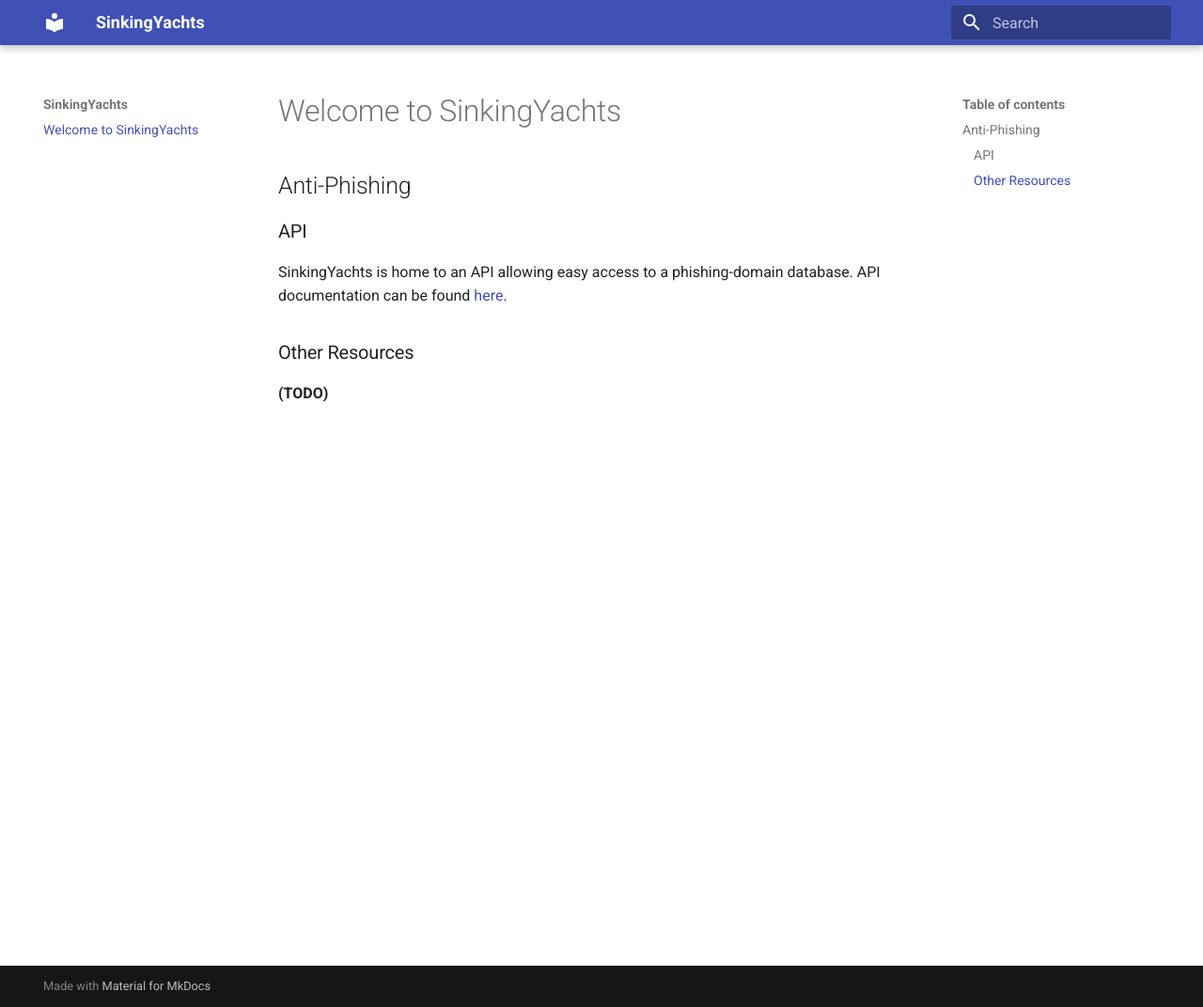
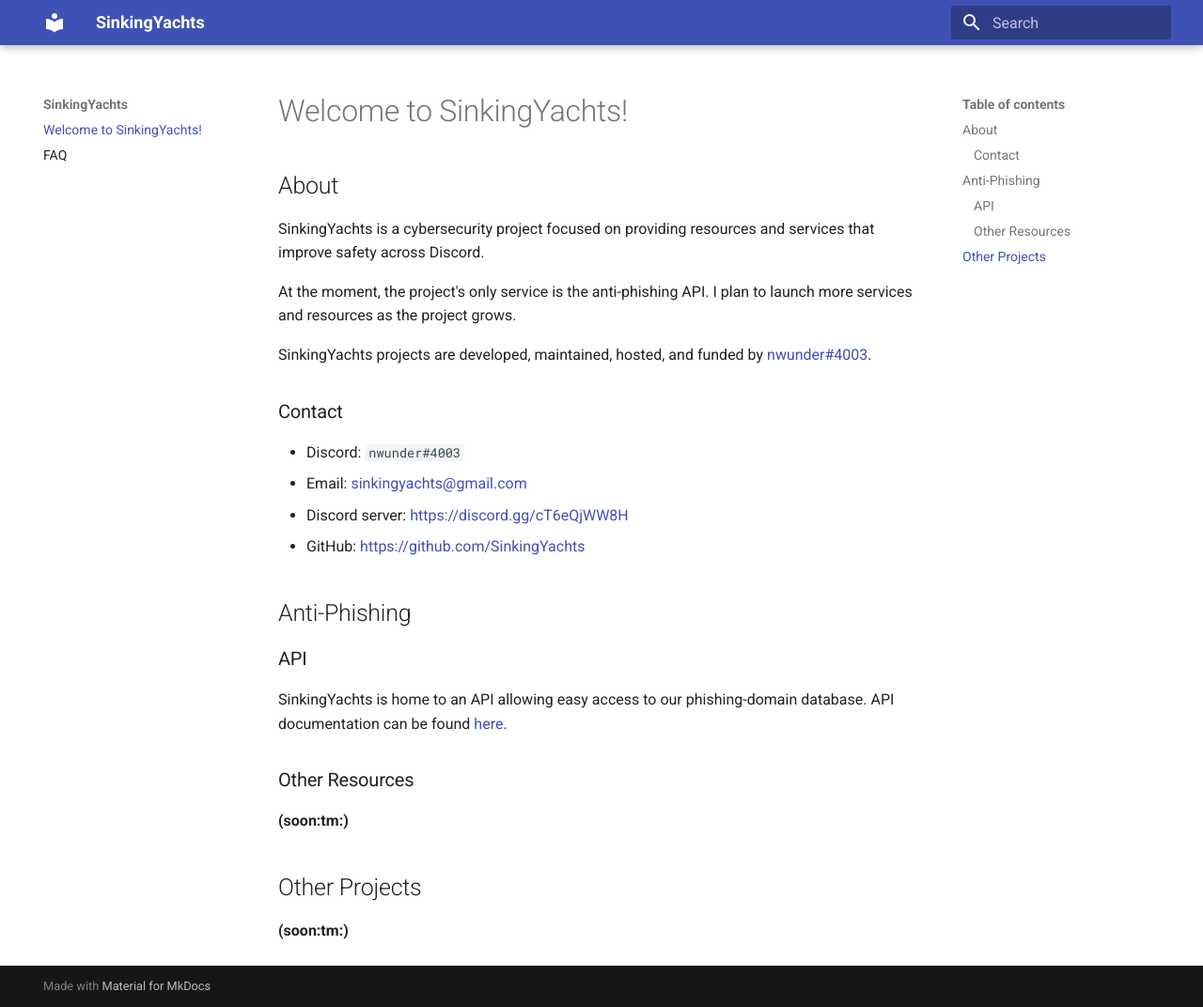
Before and after one commit to SinkingYachts/site, an MkDocs documentation site: the page built from docs/index.md, in a window 1280 px wide and 1072 px high. Shown: the whole window at 94% size. Built offline with MkDocs 1.6.1 and Material for MkDocs 9.7.7, drawn with Linux system fonts in a browser that asks for light colours.

Commit message:
add content to docs

```diff
--- a/docs/index.md
+++ b/docs/index.md
@@ -1,4 +1,25 @@
-# Welcome to SinkingYachts
+# Welcome to SinkingYachts!
+
+
+
+## About
+
+SinkingYachts is a cybersecurity project focused on providing resources and services that improve safety across Discord.
+
+At the moment, the project's only service is the anti-phishing API. I plan to launch more services and resources as the
+project grows.
+
+SinkingYachts projects are developed, maintained, hosted, and funded by [nwunder#4003](https://nwunder.com).
+
+
+### Contact
+
+- Discord: ``nwunder#4003``
+- Email: <mailto:sinkingyachts@gmail.com>
+- Discord server: <https://discord.gg/cT6eQjWW8H>
+- GitHub: <https://github.com/SinkingYachts>
+
+
 
 
 ## Anti-Phishing
@@ -6,10 +27,15 @@
 
 ### API
 
-SinkingYachts is home to an API allowing easy access to a phishing-domain database.
+SinkingYachts is home to an API allowing easy access to our phishing-domain database.
 API documentation can be found [here](https://api.sinking.yachts/docs).
 
 
 ### Other Resources
 
-**(TODO)**
+**(soon:tm:)**
+
+
+## Other Projects
+
+**(soon:tm:)**
```
Also changed, not shown: docs/faq.md (added, +17 -0 lines).
